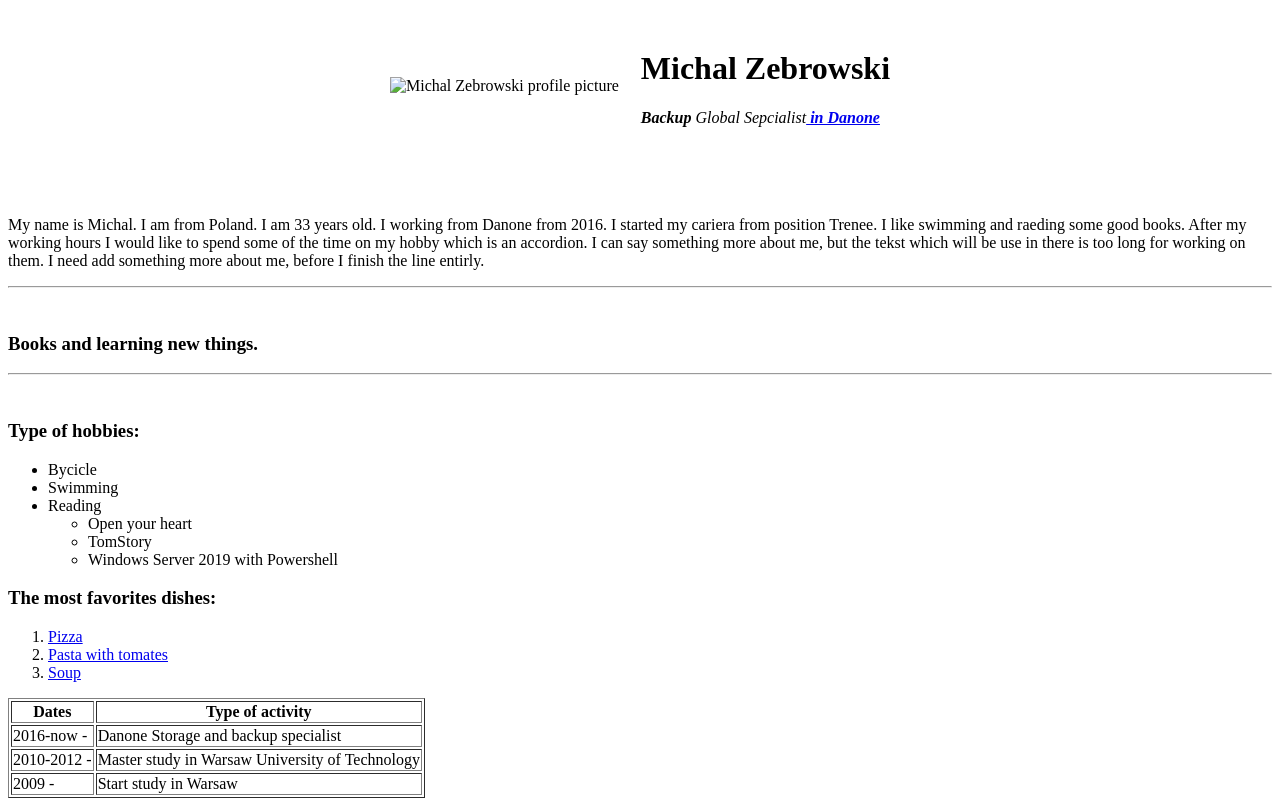
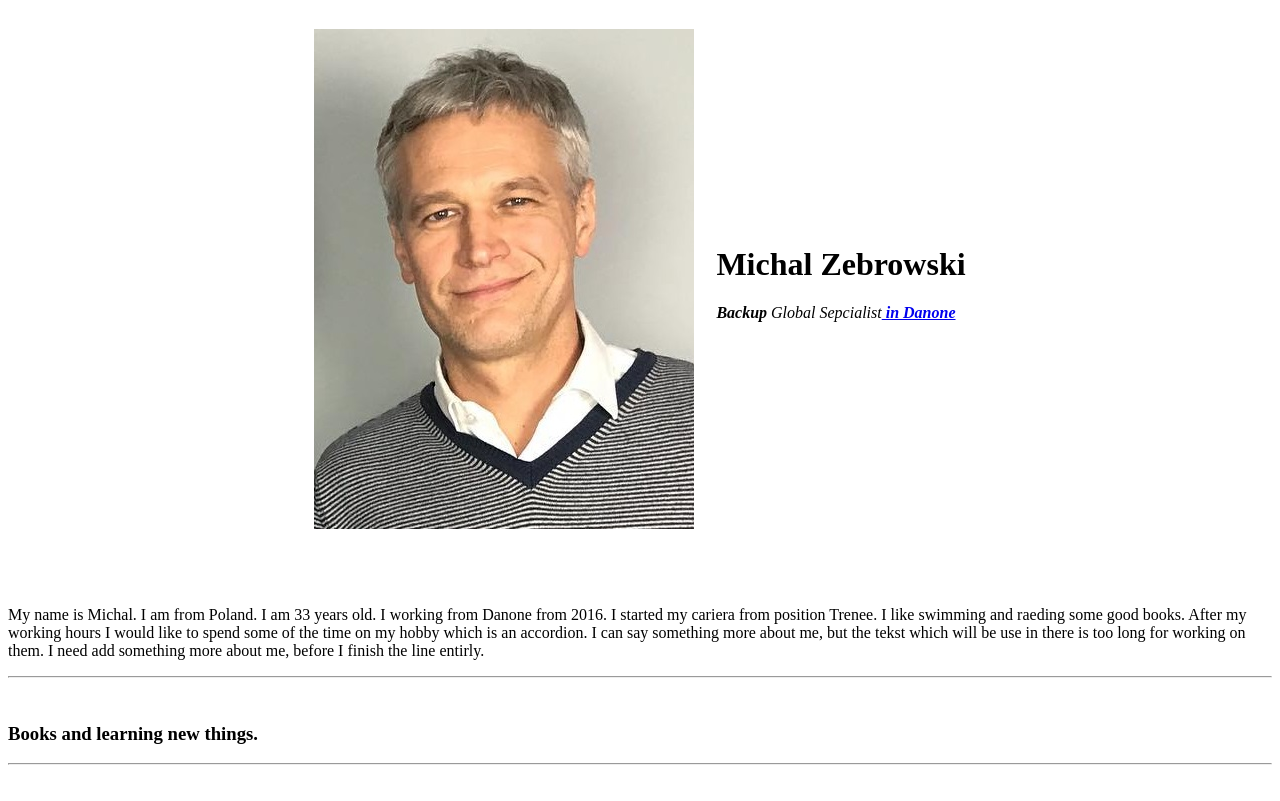
Before and after one commit to Michal1280/CV_WEB, a plain HTML site: page index.html in a window 1280 px wide. Shown: the top 801 px of the page. Drawn offline with Linux system fonts and the light colour scheme.

Commit message:
Change name of image in CV

```diff
--- a/index.html
+++ b/index.html
@@ -9,7 +9,7 @@
             <table cellspacing ="20">
                 <tr>
                     <td><img
-                            src="C:\Users\zebrowmi\Downloads\Michał_Żebrowski-modified.png"
+                            src=".\Michał_Żebrowski.jpg"
                             alt="Michal Zebrowski profile picture"></td>
                     <td> <h1>Michal Zebrowski</h1>
                         <em><p><strong>Backup</strong> Global Sepcialist<strong><a
```
